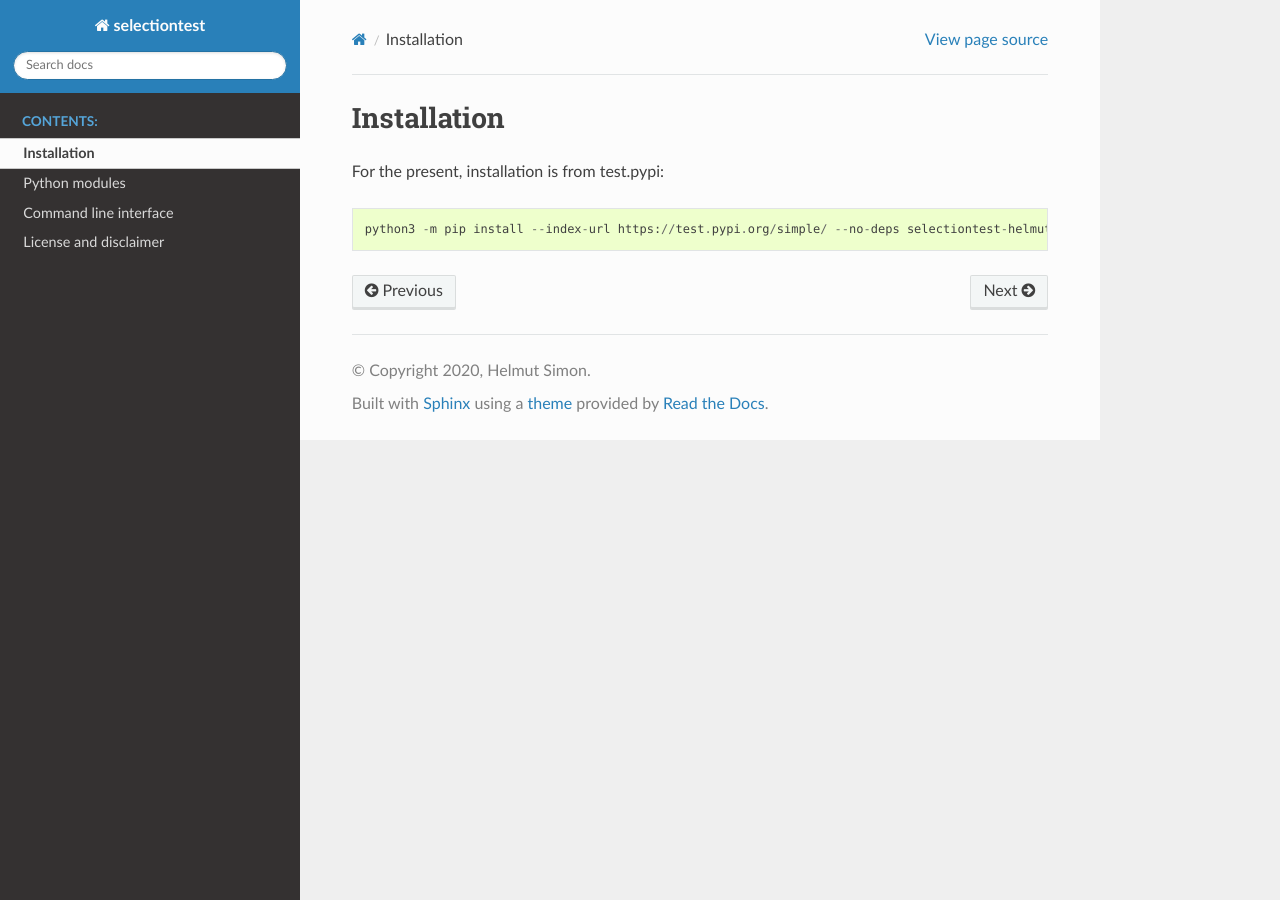
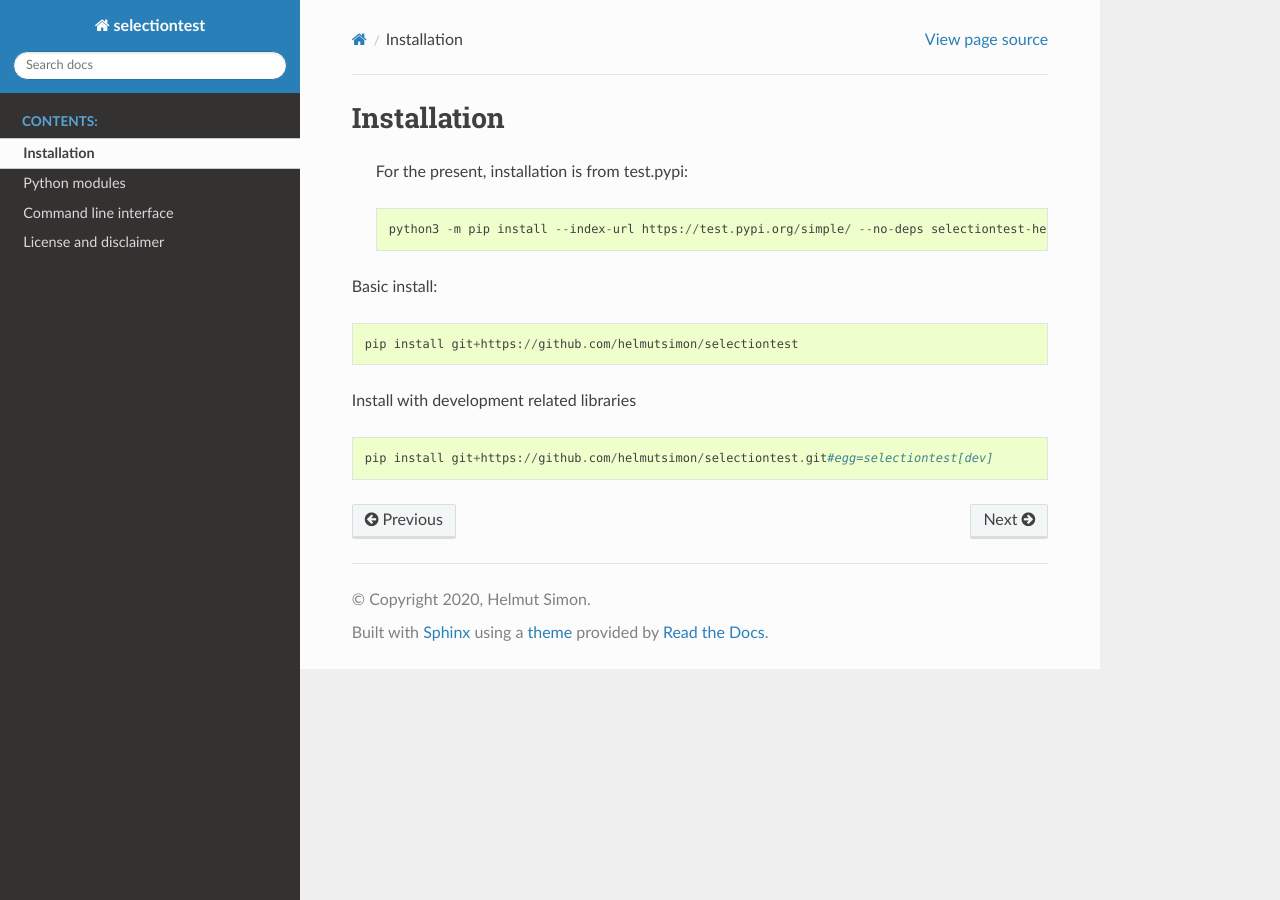
Before and after one commit to helmutsimon/selectiontest, a Sphinx documentation site: the page built from docs/source/installation.rst, in a window 1280 px wide. Built offline with Sphinx 7.4.7 and the Read the Docs theme 2.0.0, drawn with Linux system fonts in a browser that asks for light colours.

Commit message:
Amend install doc to use github.

```diff
--- a/docs/source/installation.rst
+++ b/docs/source/installation.rst
@@ -1,8 +1,21 @@
 Installation
 ============
 
-For the present, installation is from test.pypi:
+    For the present, installation is from test.pypi:
+
+    ::
+
+        python3 -m pip install --index-url https://test.pypi.org/simple/ --no-deps selectiontest-helmutsimon
+
+Basic install:
 
 ::
 
-    python3 -m pip install --index-url https://test.pypi.org/simple/ --no-deps selectiontest-helmutsimon
+    pip install git+https://github.com/helmutsimon/selectiontest
+
+
+Install with development related libraries
+
+::
+
+    pip install git+https://github.com/helmutsimon/selectiontest.git#egg=selectiontest[dev]
```
